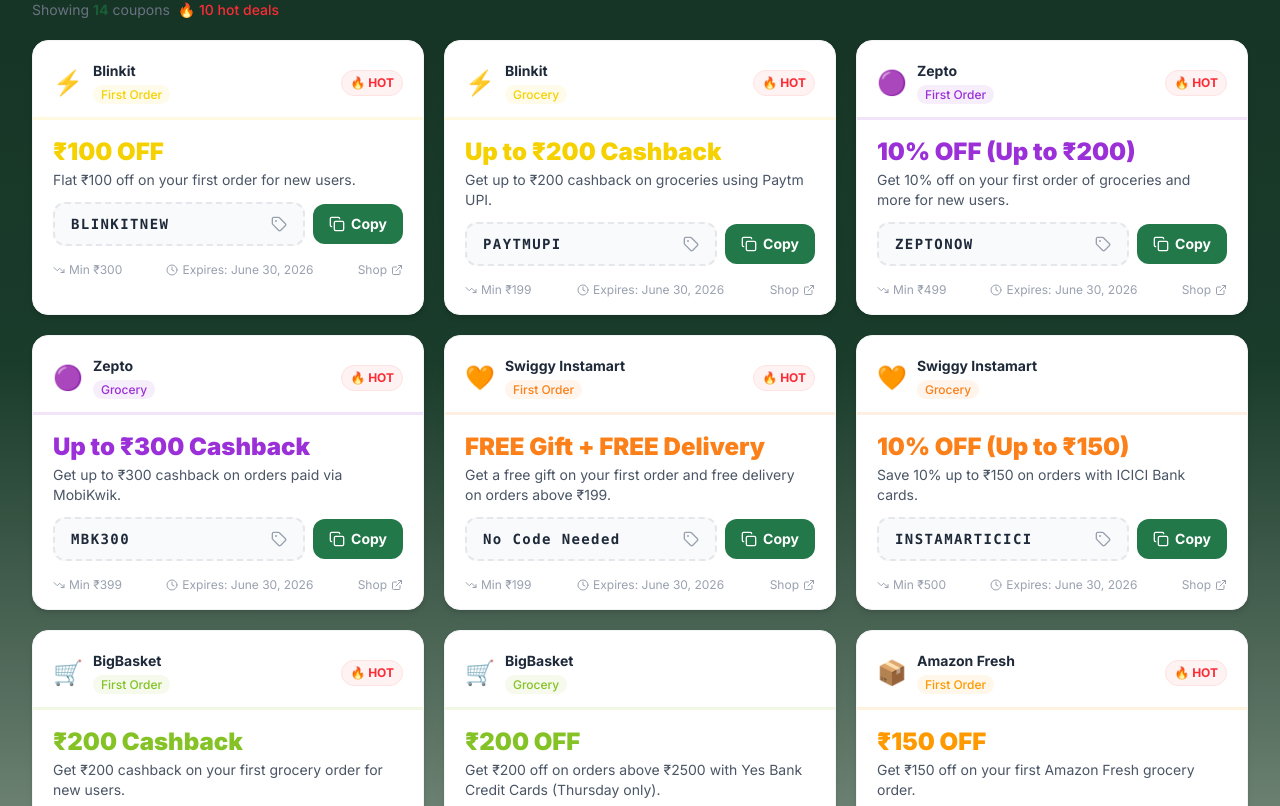
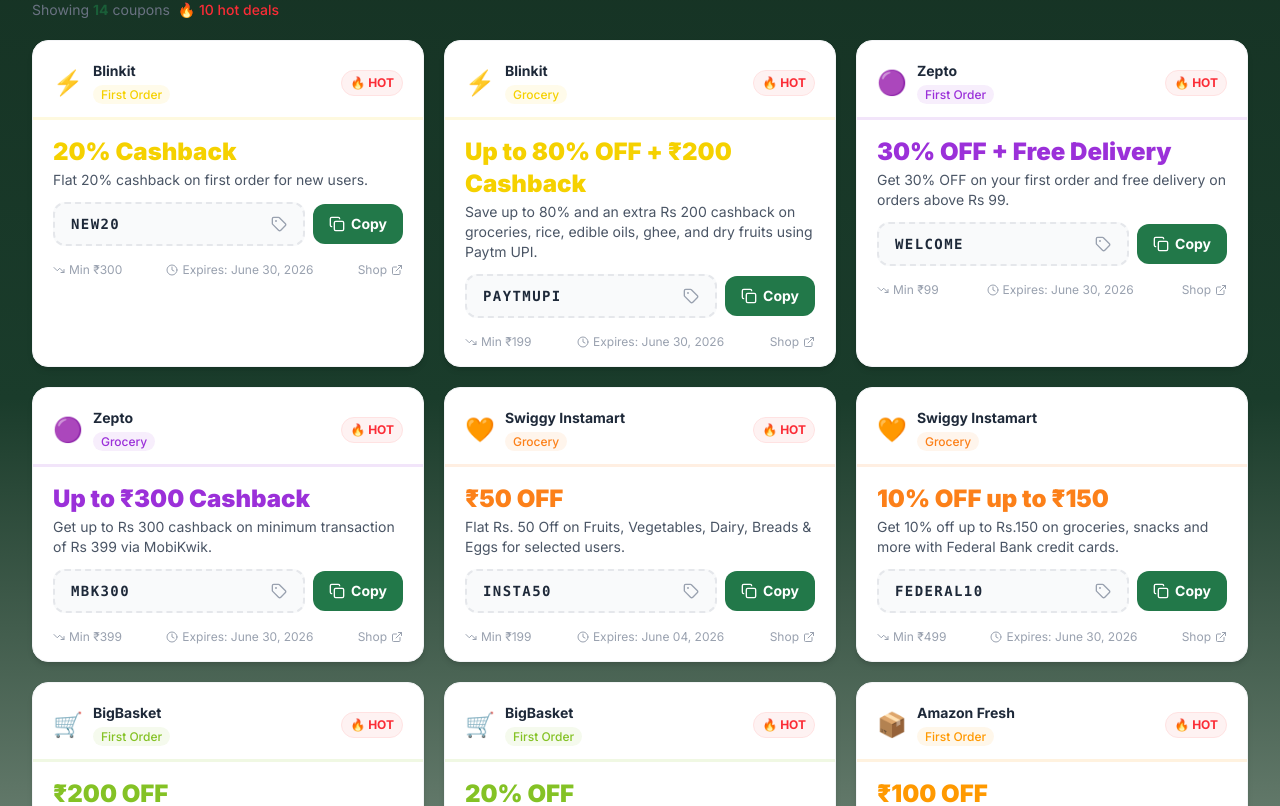
Before and after one commit to sanjaygitdutta/Fantastic-Mushroom-shop, a Next.js app: page /en/coupons in a window 1280 px wide. Shown: the part 814-1620 px from the top of the page. Built offline with nearby package versions, Linux system fonts and the light colour scheme; no server answers; the database is empty.

Commit message:
🎟️ Daily AI Coupons Update: 2026-06-04

```diff
--- a/src/data/coupons.ts
+++ b/src/data/coupons.ts
@@ -16,20 +16,20 @@
 }
 
 export const COUPONS: Coupon[] = [
-  { id: 'bl1', platform: 'Blinkit', platformId: 'blinkit', code: 'BLINKITNEW', discount: '₹100 OFF', description: 'Flat ₹100 off on your first order for new users.', minOrder: 'Min ₹300', expiry: 'June 30, 2026', category: 'First Order', isHot: true, url: 'https://www.blinkit.com', bgColor: '#FFFDE7', textColor: '#F5D100', logo: '⚡' },
-  { id: 'bl2', platform: 'Blinkit', platformId: 'blinkit', code: 'PAYTMUPI', discount: 'Up to ₹200 Cashback', description: 'Get up to ₹200 cashback on groceries using Paytm UPI.', minOrder: 'Min ₹199', expiry: 'June 30, 2026', category: 'Grocery', isHot: true, url: 'https://www.blinkit.com', bgColor: '#FFFDE7', textColor: '#F5D100', logo: '⚡' },
-  { id: 'ze3', platform: 'Zepto', platformId: 'zepto', code: 'ZEPTONOW', discount: '10% OFF (Up to ₹200)', description: 'Get 10% off on your first order of groceries and more for new users.', minOrder: 'Min ₹499', expiry: 'June 30, 2026', category: 'First Order', isHot: true, url: 'https://www.zeptonow.com', bgColor: '#F3E5FF', textColor: '#9B30D9', logo: '🟣' },
-  { id: 'ze4', platform: 'Zepto', platformId: 'zepto', code: 'MBK300', discount: 'Up to ₹300 Cashback', description: 'Get up to ₹300 cashback on orders paid via MobiKwik.', minOrder: 'Min ₹399', expiry: 'June 30, 2026', category: 'Grocery', isHot: true, url: 'https://www.zeptonow.com', bgColor: '#F3E5FF', textColor: '#9B30D9', logo: '🟣' },
-  { id: 'sw5', platform: 'Swiggy Instamart', platformId: 'swiggy', code: 'No Code Needed', discount: 'FREE Gift + FREE Delivery', description: 'Get a free gift on your first order and free delivery on orders above ₹199.', minOrder: 'Min ₹199', expiry: 'June 30, 2026', category: 'First Order', isHot: true, url: 'https://www.swiggy.com/instamart', bgColor: '#FFF3E0', textColor: '#FC8019', logo: '🧡' },
-  { id: 'sw6', platform: 'Swiggy Instamart', platformId: 'swiggy', code: 'INSTAMARTICICI', discount: '10% OFF (Up to ₹150)', description: 'Save 10% up to ₹150 on orders with ICICI Bank cards.', minOrder: 'Min ₹500', expiry: 'June 30, 2026', category: 'Grocery', isHot: false, url: 'https://www.swiggy.com/instamart', bgColor: '#FFF3E0', textColor: '#FC8019', logo: '🧡' },
-  { id: 'bi7', platform: 'BigBasket', platformId: 'bigbasket', code: 'BBFIRST200', discount: '₹200 Cashback', description: 'Get ₹200 cashback on your first grocery order for new users.', minOrder: 'Min ₹1000', expiry: 'June 30, 2026', category: 'First Order', isHot: true, url: 'https://www.bigbasket.com', bgColor: '#F1F8E9', textColor: '#84C225', logo: '🛒' },
-  { id: 'bi8', platform: 'BigBasket', platformId: 'bigbasket', code: 'YESBANK200', discount: '₹200 OFF', description: 'Get ₹200 off on orders above ₹2500 with Yes Bank Credit Cards (Thursday only).', minOrder: 'Min ₹2500', expiry: 'June 30, 2026', category: 'Grocery', isHot: false, url: 'https://www.bigbasket.com', bgColor: '#F1F8E9', textColor: '#84C225', logo: '🛒' },
-  { id: 'am9', platform: 'Amazon Fresh', platformId: 'amazon', code: 'FRESHNEW', discount: '₹150 OFF', description: 'Get ₹150 off on your first Amazon Fresh grocery order.', minOrder: 'Min ₹1000', expiry: 'June 30, 2026', category: 'First Order', isHot: true, url: 'https://www.amazon.in/fresh', bgColor: '#FFF8EE', textColor: '#FF9900', logo: '📦' },
-  { id: 'am10', platform: 'Amazon Fresh', platformId: 'amazon', code: 'No Code Needed', discount: 'Free Delivery', description: 'Enjoy free delivery on Amazon Fresh orders above a certain value.', minOrder: 'Min ₹500', expiry: 'June 30, 2026', category: 'Delivery', isHot: false, url: 'https://www.amazon.in/fresh', bgColor: '#FFF8EE', textColor: '#FF9900', logo: '📦' },
-  { id: 'ji11', platform: 'JioMart', platformId: 'jiomart', code: 'JIOMARTNEW', discount: '10% OFF', description: 'Get 10% off on your first order as a new user.', minOrder: 'Min ₹500', expiry: 'June 30, 2026', category: 'First Order', isHot: true, url: 'https://www.jiomart.com', bgColor: '#E3F2FD', textColor: '#0070BA', logo: '🔵' },
-  { id: 'ji12', platform: 'JioMart', platformId: 'jiomart', code: 'CURATE100', discount: '₹100 OFF', description: 'Get ₹100 off on premium fruits.', minOrder: 'Min ₹499', expiry: 'June 30, 2026', category: 'Vegetables', isHot: true, url: 'https://www.jiomart.com', bgColor: '#E3F2FD', textColor: '#0070BA', logo: '🔵' },
-  { id: 'fl13', platform: 'Flipkart Minutes', platformId: 'flipkart', code: 'FKMINUTES100', discount: '₹100 OFF', description: 'Get ₹100 off on your first order for new users.', minOrder: 'Min ₹1299', expiry: 'June 30, 2026', category: 'First Order', isHot: true, url: 'https://www.flipkart.com/grocery-store', bgColor: '#E8F0FE', textColor: '#2874F0', logo: '🛍️' },
-  { id: 'fl14', platform: 'Flipkart Minutes', platformId: 'flipkart', code: 'FKMINUTES50', discount: '₹50 OFF', description: 'Get ₹50 off on orders of ₹799 or more (all users).', minOrder: 'Min ₹799', expiry: 'June 30, 2026', category: 'Grocery', isHot: false, url: 'https://www.flipkart.com/grocery-store', bgColor: '#E8F0FE', textColor: '#2874F0', logo: '🛍️' },
+  { id: 'bl1', platform: 'Blinkit', platformId: 'blinkit', code: 'NEW20', discount: '20% Cashback', description: 'Flat 20% cashback on first order for new users.', minOrder: 'Min ₹300', expiry: 'June 30, 2026', category: 'First Order', isHot: true, url: 'https://www.blinkit.com', bgColor: '#FFFDE7', textColor: '#F5D100', logo: '⚡' },
+  { id: 'bl2', platform: 'Blinkit', platformId: 'blinkit', code: 'PAYTMUPI', discount: 'Up to 80% OFF + ₹200 Cashback', description: 'Save up to 80% and an extra Rs 200 cashback on groceries, rice, edible oils, ghee, and dry fruits using Paytm UPI.', minOrder: 'Min ₹199', expiry: 'June 30, 2026', category: 'Grocery', isHot: true, url: 'https://www.blinkit.com', bgColor: '#FFFDE7', textColor: '#F5D100', logo: '⚡' },
+  { id: 'ze3', platform: 'Zepto', platformId: 'zepto', code: 'WELCOME', discount: '30% OFF + Free Delivery', description: 'Get 30% OFF on your first order and free delivery on orders above Rs 99.', minOrder: 'Min ₹99', expiry: 'June 30, 2026', category: 'First Order', isHot: true, url: 'https://www.zeptonow.com', bgColor: '#F3E5FF', textColor: '#9B30D9', logo: '🟣' },
+  { id: 'ze4', platform: 'Zepto', platformId: 'zepto', code: 'MBK300', discount: 'Up to ₹300 Cashback', description: 'Get up to Rs 300 cashback on minimum transaction of Rs 399 via MobiKwik.', minOrder: 'Min ₹399', expiry: 'June 30, 2026', category: 'Grocery', isHot: true, url: 'https://www.zeptonow.com', bgColor: '#F3E5FF', textColor: '#9B30D9', logo: '🟣' },
+  { id: 'sw5', platform: 'Swiggy Instamart', platformId: 'swiggy', code: 'INSTA50', discount: '₹50 OFF', description: 'Flat Rs. 50 Off on Fruits, Vegetables, Dairy, Breads & Eggs for selected users.', minOrder: 'Min ₹199', expiry: 'June 04, 2026', category: 'Grocery', isHot: true, url: 'https://www.swiggy.com/instamart', bgColor: '#FFF3E0', textColor: '#FC8019', logo: '🧡' },
+  { id: 'sw6', platform: 'Swiggy Instamart', platformId: 'swiggy', code: 'FEDERAL10', discount: '10% OFF up to ₹150', description: 'Get 10% off up to Rs.150 on groceries, snacks and more with Federal Bank credit cards.', minOrder: 'Min ₹499', expiry: 'June 30, 2026', category: 'Grocery', isHot: false, url: 'https://www.swiggy.com/instamart', bgColor: '#FFF3E0', textColor: '#FC8019', logo: '🧡' },
+  { id: 'bi7', platform: 'BigBasket', platformId: 'bigbasket', code: 'BBKOTAK200', discount: '₹200 OFF', description: '₹200 OFF on your first BigBasket order with Kotak Bank.', minOrder: 'Min ₹1000', expiry: 'December 31, 2026', category: 'First Order', isHot: true, url: 'https://www.bigbasket.com', bgColor: '#F1F8E9', textColor: '#84C225', logo: '🛒' },
+  { id: 'bi8', platform: 'BigBasket', platformId: 'bigbasket', code: 'BBICICI20', discount: '20% OFF', description: '20% OFF on your first BigBasket order using ICICI debit or credit card.', minOrder: 'Min ₹1000', expiry: 'December 31, 2026', category: 'First Order', isHot: true, url: 'https://www.bigbasket.com', bgColor: '#F1F8E9', textColor: '#84C225', logo: '🛒' },
+  { id: 'am9', platform: 'Amazon Fresh', platformId: 'amazon', code: 'FRESH100', discount: '₹100 OFF', description: 'Flat ₹100 off on your first Amazon Fresh order.', minOrder: 'Min ₹500', expiry: 'June 30, 2026', category: 'First Order', isHot: true, url: 'https://www.amazon.in/fresh', bgColor: '#FFF8EE', textColor: '#FF9900', logo: '📦' },
+  { id: 'am10', platform: 'Amazon Fresh', platformId: 'amazon', code: 'AMAZONPAYICICI', discount: '10% Instant Discount', description: 'Get 10% instant discount on Amazon Fresh orders with Amazon Pay ICICI Bank Credit Card.', minOrder: 'Min ₹2000', expiry: 'June 30, 2026', category: 'Grocery', isHot: false, url: 'https://www.amazon.in/fresh', bgColor: '#FFF8EE', textColor: '#FF9900', logo: '📦' },
+  { id: 'ji11', platform: 'JioMart', platformId: 'jiomart', code: 'NEW100', discount: '₹100 OFF', description: 'Flat Rs. 100 off on your first order for new users.', minOrder: 'Min ₹199', expiry: 'June 30, 2026', category: 'First Order', isHot: true, url: 'https://www.jiomart.com', bgColor: '#E3F2FD', textColor: '#0070BA', logo: '🔵' },
+  { id: 'ji12', platform: 'JioMart', platformId: 'jiomart', code: 'MOBIKWIK100', discount: 'Up to ₹100 Cashback', description: 'Get up to Rs.100 cashback on minimum transaction of Rs.399 via Mobikwik UPI.', minOrder: 'Min ₹399', expiry: 'June 30, 2026', category: 'Grocery', isHot: false, url: 'https://www.jiomart.com', bgColor: '#E3F2FD', textColor: '#0070BA', logo: '🔵' },
+  { id: 'fl13', platform: 'Flipkart Minutes', platformId: 'flipkart', code: 'FKMINUTESNEW', discount: '₹75 OFF', description: 'Flat ₹75 off on your first order from Flipkart Minutes.', minOrder: 'Min ₹300', expiry: 'June 30, 2026', category: 'First Order', isHot: true, url: 'https://www.flipkart.com/grocery-store', bgColor: '#E8F0FE', textColor: '#2874F0', logo: '🛍️' },
+  { id: 'fl14', platform: 'Flipkart Minutes', platformId: 'flipkart', code: 'FKMPAYTM', discount: '₹50 Cashback', description: 'Get ₹50 cashback on orders above ₹500 when paying with Paytm.', minOrder: 'Min ₹500', expiry: 'June 30, 2026', category: 'Grocery', isHot: false, url: 'https://www.flipkart.com/grocery-store', bgColor: '#E8F0FE', textColor: '#2874F0', logo: '🛍️' },
 ];
 
 export const SG_COUPONS: Coupon[] = [
```
